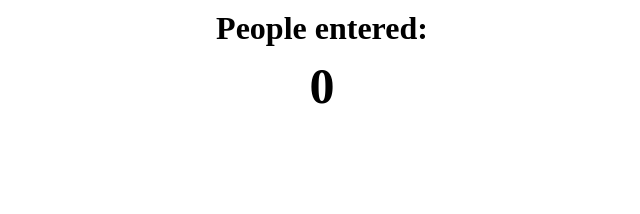
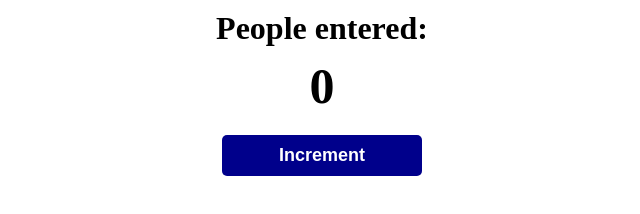
Before and after one commit to 0x9one/counter-app-js, a plain HTML site: page index.html in a window 1280 px wide. Shown: the whole page, without its empty margins (318-958 px from the left). Drawn offline with Linux system fonts and the light colour scheme.

Commit message:
Create js folder, add main.js file to write our logic. Add a increment button in index.html. Style buttons and add background to increment button:

```diff
--- a/css/style.css
+++ b/css/style.css
@@ -20,3 +20,20 @@ h2 {
     margin-top: 0;
     margin-bottom: 20px;
 }
+
+/* Button Style */
+
+button {
+    border: none;
+    padding: 10px;
+    color: #fff;
+    width: 200px;
+    margin-bottom: 5px;
+    border-radius: 5px;
+    cursor: pointer;
+    font-size: 18px;
+    font-weight: bold;
+}
+#increment-btn {
+    background-color: darkblue;
+}
--- a/index.html
+++ b/index.html
@@ -11,5 +11,9 @@
     <body>
         <h1>People entered:</h1>
         <h2 id="count-el">0</h2>
+
+        <!-- Create a Increment button -->
+        <button id="increment-btn">Increment</button>
+        <script src="js/main.js"></script>
     </body>
 </html>
```
Also changed, not shown: js/main.js (added).
